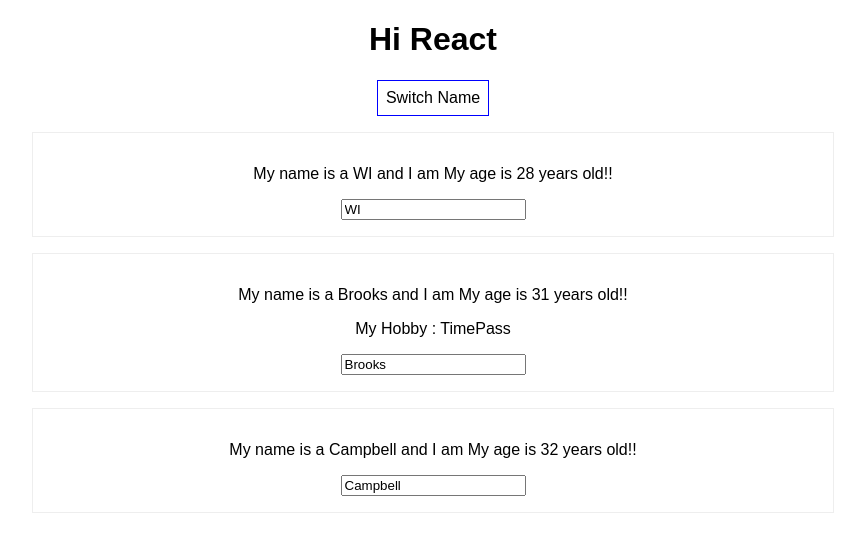
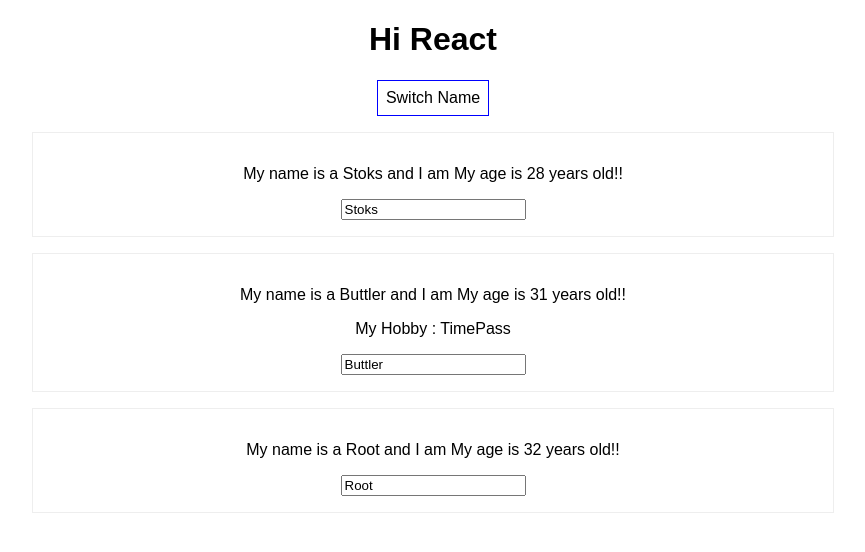
Before and after one commit to Nitin2910/react-app, a React (Create React App) app: page / in a window 1280 px wide. Both pictures are taken after a click on the button "Switch Name". Shown: the top 552 px of the page, without its empty margins (207-1072 px from the left). Built offline with nearby package versions, Linux system fonts and the light colour scheme.

Commit message:
render content conditionally

```diff
--- a/src/App.js
+++ b/src/App.js
@@ -8,11 +8,11 @@
       { name: "Stoks", age: 28 },
       { name: "Buttler", age: 31 },
       { name: "Root", age: 32 }
-    ]
+    ],
+    showPersons: false
   };
 
-  switchNameHandler = (newName) => {
-
+  switchNameHandler = newName => {
     this.setState({
       persons: [
         { name: newName, age: 28 },
@@ -22,8 +22,12 @@
     });
   };
 
-  nameChangeHandler = (event) => {
+  togglePersonsHandler = () => {
+    const doesShow = this.state.showPersons;
+    this.setState({ showPersons: !doesShow });
+  };
 
+  nameChangeHandler = event => {
     this.setState({
       persons: [
         { name: "Max", age: 28 },
@@ -34,20 +38,19 @@
   };
 
   render() {
-
-    const style ={
-      backgroundColor : 'white',
-      font : 'inherit',
-      border : '1px solid blue',
-      padding :  '8px',
-      cursor : 'pointer'
+    const style = {
+      backgroundColor: "white",
+      font: "inherit",
+      border: "1px solid blue",
+      padding: "8px",
+      cursor: "pointer"
     };
 
-    return (
-      <div className="App">
-        <h1>Hi React</h1>
-        <button style={style}
-        onClick={()=>this.switchNameHandler('WI')}>Switch Name</button>
+    let persons = null;
+
+    if (this.state.showPersons) {
+      persons = (
+        <div>
           <Person
             name={this.state.persons[0].name}
             age={this.state.persons[0].age}
@@ -55,14 +58,26 @@
           <Person
             name={this.state.persons[1].name}
             age={this.state.persons[1].age}
-          click={this.switchNameHandler.bind(this,'ENG')}
-          changed={this.nameChangeHandler}>
+            click={this.switchNameHandler.bind(this, "ENG")}
+            changed={this.nameChangeHandler}
+          >
             My Hobby : TimePass
           </Person>
           <Person
             name={this.state.persons[2].name}
             age={this.state.persons[2].age}
           />
+        </div>
+      );
+    }
+
+    return (
+      <div className="App">
+        <h1>Hi React</h1>
+        <button style={style} onClick={this.togglePersonsHandler}>
+          Switch Name
+        </button>
+        {persons}
       </div>
     );
     // return React.createElement('div',null,'h1','Hi React!!');
```
Lines whose indentation alone changed are shown as unchanged.
